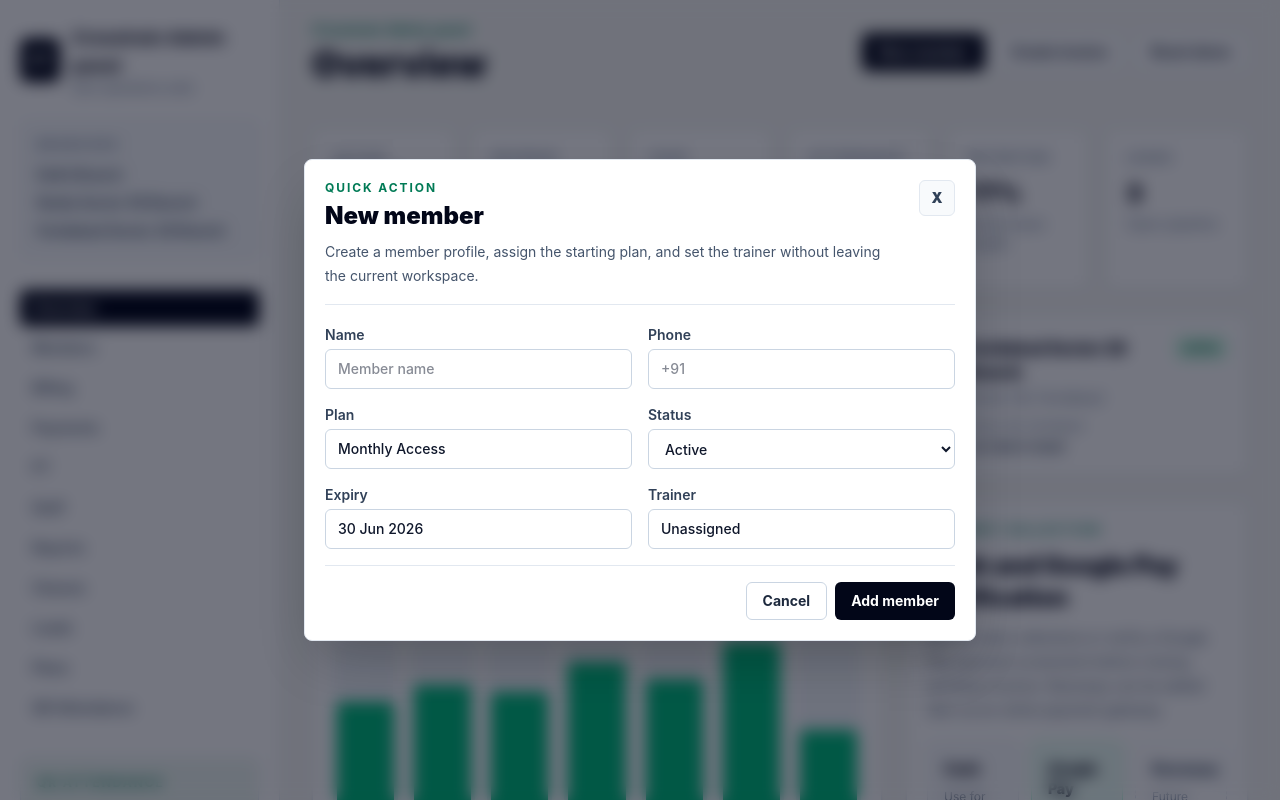
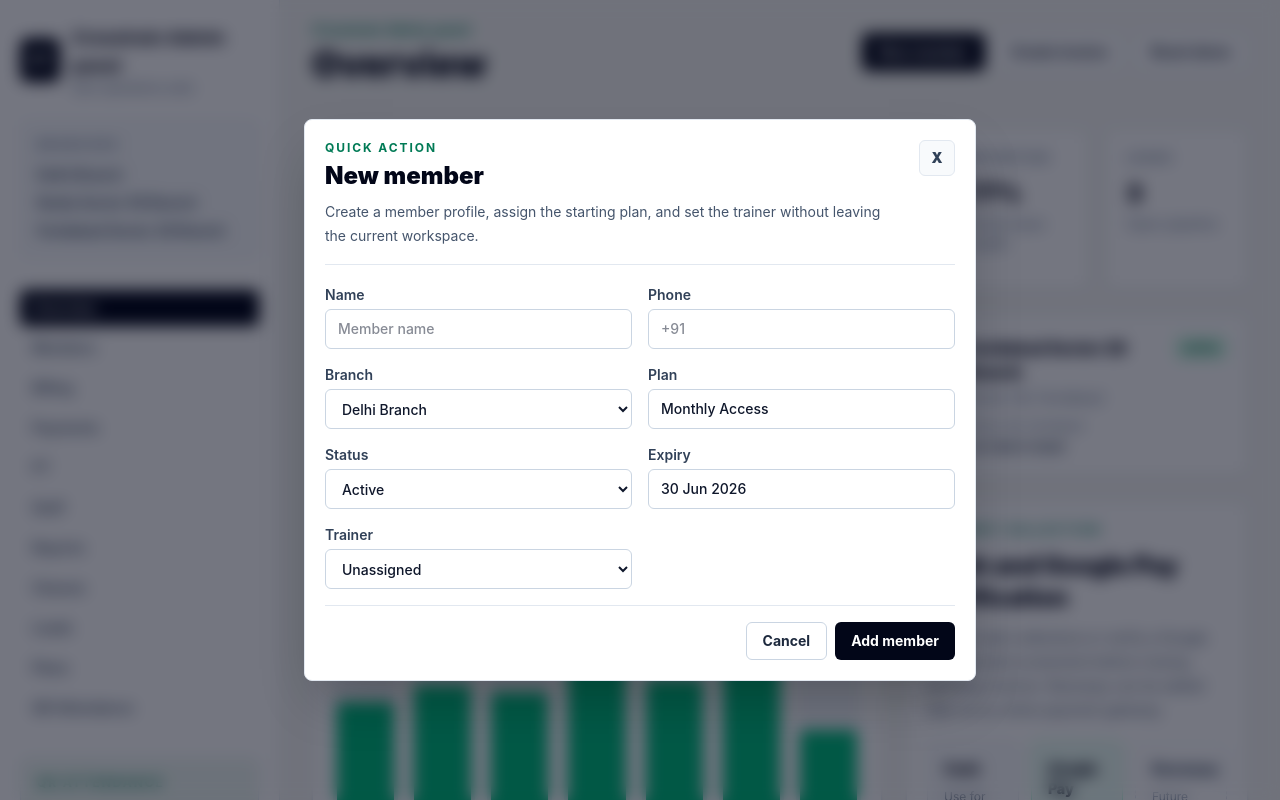
Before and after one commit to sahilkashyap64/gym-management, a Next.js app: page / in a window 1280 px wide. Both pictures are taken after a click on the button "New member". Shown: the top 800 px of the page. Built offline with nearby package versions, Linux system fonts and the light colour scheme.

Commit message:
Add branch-aware member and staff assignment

```diff
--- a/app/admin-panel.tsx
+++ b/app/admin-panel.tsx
@@ -34,7 +34,7 @@ type InvoiceStatus = Invoice["status"];
 type Toast = { id: number; message: string };
 type ActiveModal = "member" | "staff" | null;
 
-const storageKey = "crosstrain-admin-snapshot-v5";
+const storageKey = "crosstrain-admin-snapshot-v6";
 const moduleAccess = ["Members", "Billing", "Payments", "QR", "PT", "Staff", "Classes", "Leads", "Plans", "Reports"];
 const leadStages: LeadStage[] = ["New", "Follow-up", "Trial booked", "Won"];
 const weekdays: Weekday[] = ["Monday", "Tuesday", "Wednesday", "Thursday", "Friday", "Saturday", "Sunday"];
@@ -170,7 +170,12 @@ function Modal({
 
 function restoreSnapshot(saved: DashboardSnapshot, initialSnapshot: DashboardSnapshot): DashboardSnapshot {
   const attendance = Array.isArray(saved.attendance) ? saved.attendance : initialSnapshot.attendance;
-  const members = Array.isArray(saved.members) ? saved.members : initialSnapshot.members;
+  const trainerNames = new Set((Array.isArray(saved.staff) ? saved.staff : initialSnapshot.staff).filter((staff) => staff.role === "Trainer").map((staff) => staff.name));
+  const members = (Array.isArray(saved.members) ? saved.members : initialSnapshot.members).map((member) => ({
+    ...member,
+    branch: member.branch ?? "Delhi Branch",
+    trainer: trainerNames.has(member.trainer) ? member.trainer : "Unassigned",
+  }));
   const invoices = Array.isArray(saved.invoices) ? saved.invoices : initialSnapshot.invoices;
   const membershipPlans = Array.isArray(saved.membershipPlans) ? saved.membershipPlans : initialSnapshot.membershipPlans;
   const branches = Array.isArray(saved.branches) ? saved.branches : initialSnapshot.branches;
@@ -219,6 +224,7 @@ export default function AdminPanel({
   const [memberForm, setMemberForm] = useState({
     name: "",
     phone: "",
+    branch: "Delhi Branch",
     plan: "Monthly Access",
     status: "active" as MemberStatus,
     expiry: "30 Jun 2026",
@@ -233,6 +239,7 @@ export default function AdminPanel({
   const [staffForm, setStaffForm] = useState({
     name: "",
     role: "Trainer" as StaffMember["role"],
+    branch: "Delhi Branch",
     access: ["Members", "PT", "Plans"],
   });
   const [classForm, setClassForm] = useState({
@@ -282,6 +289,8 @@ export default function AdminPanel({
     return { ...snapshot.metrics, activeMembers, dues, monthlyRevenue, leads, retention };
   }, [snapshot]);
 
+  const branchOptions = useMemo(() => snapshot.branches.map((branch) => branch.name), [snapshot.branches]);
+  const trainerOptions = useMemo(() => snapshot.staff.filter((staff) => staff.role === "Trainer").map((staff) => staff.name), [snapshot.staff]);
   const pageTitle = routes.find((route) => route.key === module)?.label ?? "Overview";
 
   function flash(message: string) {
@@ -328,6 +337,7 @@ export default function AdminPanel({
       id: createId("MBR", snapshot.members.length + 1100),
       name,
       phone: String(formData.get("phone") ?? ""),
+      branch: String(formData.get("branch") ?? "Delhi Branch"),
       plan: String(formData.get("plan") ?? "Monthly Access"),
       status: String(formData.get("status") ?? "active") as MemberStatus,
       expiry: String(formData.get("expiry") ?? "30 Jun 2026"),
@@ -336,7 +346,7 @@ export default function AdminPanel({
       trainer: String(formData.get("trainer") ?? "Unassigned"),
     };
     updateSnapshot((current) => ({ ...current, members: [member, ...current.members] }), "Member added");
-    setMemberForm({ ...memberForm, name: "", phone: "" });
+    setMemberForm({ ...memberForm, name: "", phone: "", trainer: "Unassigned" });
   }
 
   function updateMemberStatus(id: string, status: MemberStatus) {
@@ -350,6 +360,26 @@ export default function AdminPanel({
         ),
       }),
       "Member status updated",
+    );
+  }
+
+  function updateMemberBranch(id: string, branch: string) {
+    updateSnapshot(
+      (current) => ({
+        ...current,
+        members: current.members.map((member) => (member.id === id ? { ...member, branch } : member)),
+      }),
+      "Member branch updated",
+    );
+  }
+
+  function updateMemberTrainer(id: string, trainer: string) {
+    updateSnapshot(
+      (current) => ({
+        ...current,
+        members: current.members.map((member) => (member.id === id ? { ...member, trainer } : member)),
+      }),
+      "Member trainer updated",
     );
   }
 
@@ -430,7 +460,7 @@ export default function AdminPanel({
       id: createId("STF", snapshot.staff.length),
       name,
       role: String(formData.get("role") ?? "Trainer") as StaffMember["role"],
-      branch: "Delhi Branch",
+      branch: String(formData.get("branch") ?? "Delhi Branch"),
       disciplines: [String(formData.get("role") ?? "Trainer")],
       access: staffForm.access,
       attendance: 100,
@@ -439,6 +469,16 @@ export default function AdminPanel({
     };
     updateSnapshot((current) => ({ ...current, staff: [staff, ...current.staff] }), "Staff account created");
     setStaffForm({ ...staffForm, name: "" });
+  }
+
+  function updateStaffBranch(id: string, branch: string) {
+    updateSnapshot(
+      (current) => ({
+        ...current,
+        staff: current.staff.map((staff) => (staff.id === id ? { ...staff, branch } : staff)),
+      }),
+      "Staff branch updated",
+    );
   }
 
   function toggleStaffAccess(id: string, access: string) {
@@ -525,6 +565,7 @@ export default function AdminPanel({
           id: createId("MBR", current.members.length + 1100),
           name: lead.name,
           phone: "Pending",
+          branch: "Delhi Branch",
           plan: "Trial Converted",
           status: "active",
           expiry: "30 Jun 2026",
@@ -690,11 +731,12 @@ export default function AdminPanel({
         </button>
       </div>
       <div className="overflow-x-auto">
-        <table className="w-full min-w-[820px] text-left text-sm">
+        <table className="w-full min-w-[1040px] text-left text-sm">
           <thead className="bg-slate-50 text-xs uppercase tracking-[0.12em] text-slate-500">
             <tr>
               <th className="px-5 py-3">Member</th>
               <th className="px-5 py-3">Plan</th>
+              <th className="px-5 py-3">Branch</th>
               <th className="px-5 py-3">Trainer</th>
               <th className="px-5 py-3">Dues</th>
               <th className="px-5 py-3">Actions</th>
@@ -711,7 +753,21 @@ export default function AdminPanel({
                   <div className="font-semibold">{member.plan}</div>
                   <div className="text-xs text-slate-500">Expires {member.expiry}</div>
                 </td>
-                <td className="px-5 py-4 text-slate-600">{member.trainer}</td>
+                <td className="px-5 py-4">
+                  <select className="min-h-9 w-44 rounded-md border border-slate-300 bg-white px-2 text-xs font-semibold text-slate-700" onChange={(event) => updateMemberBranch(member.id, event.target.value)} value={member.branch}>
+                    {branchOptions.map((branch) => (
+                      <option key={branch} value={branch}>{branch}</option>
+                    ))}
+                  </select>
+                </td>
+                <td className="px-5 py-4">
+                  <select className="min-h-9 w-44 rounded-md border border-slate-300 bg-white px-2 text-xs font-semibold text-slate-700" onChange={(event) => updateMemberTrainer(member.id, event.target.value)} value={member.trainer}>
+                    <option value="Unassigned">Unassigned</option>
+                    {trainerOptions.map((trainer) => (
+                      <option key={trainer} value={trainer}>{trainer}</option>
+                    ))}
+                  </select>
+                </td>
                 <td className="px-5 py-4">
                   <span className={`rounded-md px-2 py-1 text-xs font-bold ${statusStyles[member.status]}`}>
                     {member.dues ? formatCurrency(member.dues) : member.status}
@@ -839,6 +895,15 @@ export default function AdminPanel({
                 <p className="text-sm text-slate-500">{staff.role} · {staff.branch}</p>
               </div>
               <p className="text-sm font-black text-emerald-700">{staff.attendance}%</p>
+            </div>
+            <div className="mt-3">
+              <Field label="Assigned branch">
+                <select className={inputClass} onChange={(event) => updateStaffBranch(staff.id, event.target.value)} value={staff.branch}>
+                  {branchOptions.map((branch) => (
+                    <option key={branch} value={branch}>{branch}</option>
+                  ))}
+                </select>
+              </Field>
             </div>
             <p className="mt-3 text-sm leading-6 text-slate-600">{staff.bio}</p>
             <div className="mt-3 flex flex-wrap gap-1">
@@ -1117,6 +1182,13 @@ export default function AdminPanel({
             <Field label="Phone">
               <input className={inputClass} name="phone" onChange={(event) => setMemberForm({ ...memberForm, phone: event.target.value })} placeholder="+91" value={memberForm.phone} />
             </Field>
+            <Field label="Branch">
+              <select className={inputClass} name="branch" onChange={(event) => setMemberForm({ ...memberForm, branch: event.target.value })} value={memberForm.branch}>
+                {branchOptions.map((branch) => (
+                  <option key={branch} value={branch}>{branch}</option>
+                ))}
+              </select>
+            </Field>
             <Field label="Plan">
               <input className={inputClass} name="plan" onChange={(event) => setMemberForm({ ...memberForm, plan: event.target.value })} value={memberForm.plan} />
             </Field>
@@ -1132,7 +1204,12 @@ export default function AdminPanel({
               <input className={inputClass} name="expiry" onChange={(event) => setMemberForm({ ...memberForm, expiry: event.target.value })} value={memberForm.expiry} />
             </Field>
             <Field label="Trainer">
-              <input className={inputClass} name="trainer" onChange={(event) => setMemberForm({ ...memberForm, trainer: event.target.value })} value={memberForm.trainer} />
+              <select className={inputClass} name="trainer" onChange={(event) => setMemberForm({ ...memberForm, trainer: event.target.value })} value={memberForm.trainer}>
+                <option value="Unassigned">Unassigned</option>
+                {trainerOptions.map((trainer) => (
+                  <option key={trainer} value={trainer}>{trainer}</option>
+                ))}
+              </select>
             </Field>
             <div className="flex flex-col-reverse gap-2 border-t border-slate-200 pt-4 md:col-span-2 md:flex-row md:justify-end">
               <button className="rounded-md border border-slate-300 bg-white px-4 py-2 text-sm font-bold text-slate-800" onClick={() => setActiveModal(null)} type="button">
@@ -1162,6 +1239,13 @@ export default function AdminPanel({
                 <option value="Manager">Manager</option>
                 <option value="Front Desk">Front Desk</option>
                 <option value="Owner">Owner</option>
+              </select>
+            </Field>
+            <Field label="Branch">
+              <select className={inputClass} name="branch" onChange={(event) => setStaffForm({ ...staffForm, branch: event.target.value })} value={staffForm.branch}>
+                {branchOptions.map((branch) => (
+                  <option key={branch} value={branch}>{branch}</option>
+                ))}
               </select>
             </Field>
             <div className="flex flex-col-reverse gap-2 border-t border-slate-200 pt-4 md:col-span-2 md:flex-row md:justify-end">
--- a/lib/gym-data.ts
+++ b/lib/gym-data.ts
@@ -7,6 +7,7 @@ export type Member = {
   id: string;
   name: string;
   phone: string;
+  branch: string;
   plan: string;
   status: MemberStatus;
   expiry: string;
@@ -136,17 +137,19 @@ const dashboardSeed: DashboardSnapshot = {
       id: "MBR-86108",
       name: "Sahil Kashyap",
       phone: "+91 79822 19140",
+      branch: "Delhi Branch",
       plan: "VIP 12 Months",
       status: "active",
       expiry: "06 Oct 2026",
       dues: 0,
       lastCheckIn: "MMA package active",
-      trainer: "Aanand Thakur",
+      trainer: "Unassigned",
     },
     {
       id: "MBR-1048",
       name: "Aarav Sharma",
       phone: "+91 98765 41048",
+      branch: "Delhi Branch",
       plan: "Annual Strength",
       status: "active",
       expiry: "18 Aug 2026",
@@ -158,6 +161,7 @@ const dashboardSeed: DashboardSnapshot = {
       id: "MBR-1037",
       name: "Meera Iyer",
       phone: "+91 98765 41037",
+      branch: "Delhi Branch",
       plan: "Quarterly Plus",
       status: "due",
       expiry: "12 May 2026",
@@ -169,6 +173,7 @@ const dashboardSeed: DashboardSnapshot = {
       id: "MBR-1019",
       name: "Kabir Sethi",
       phone: "+91 98765 41019",
+      branch: "Noida Sector 58 Branch",
       plan: "Monthly Access",
       status: "paused",
       expiry: "26 Jun 2026",
```
